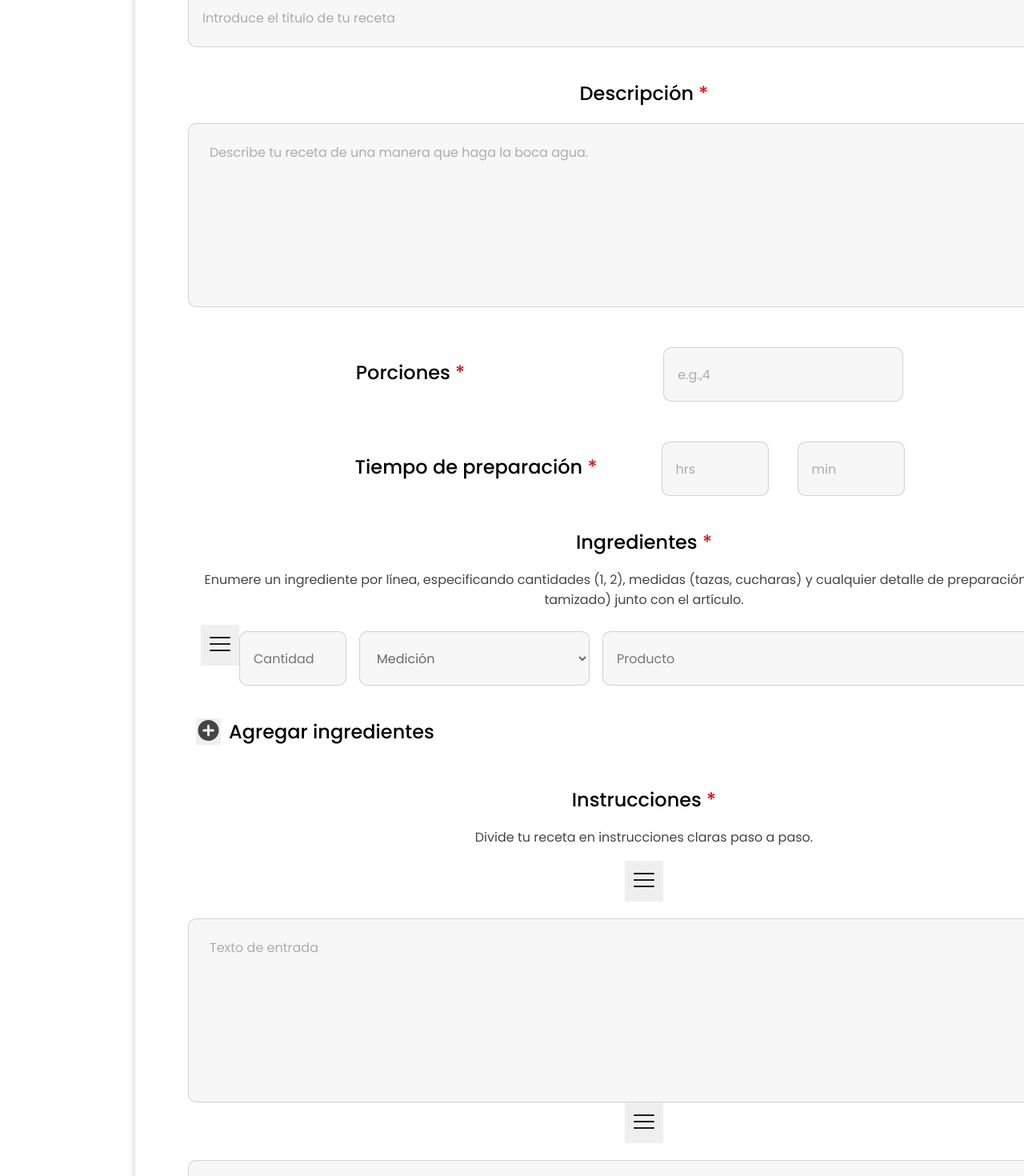
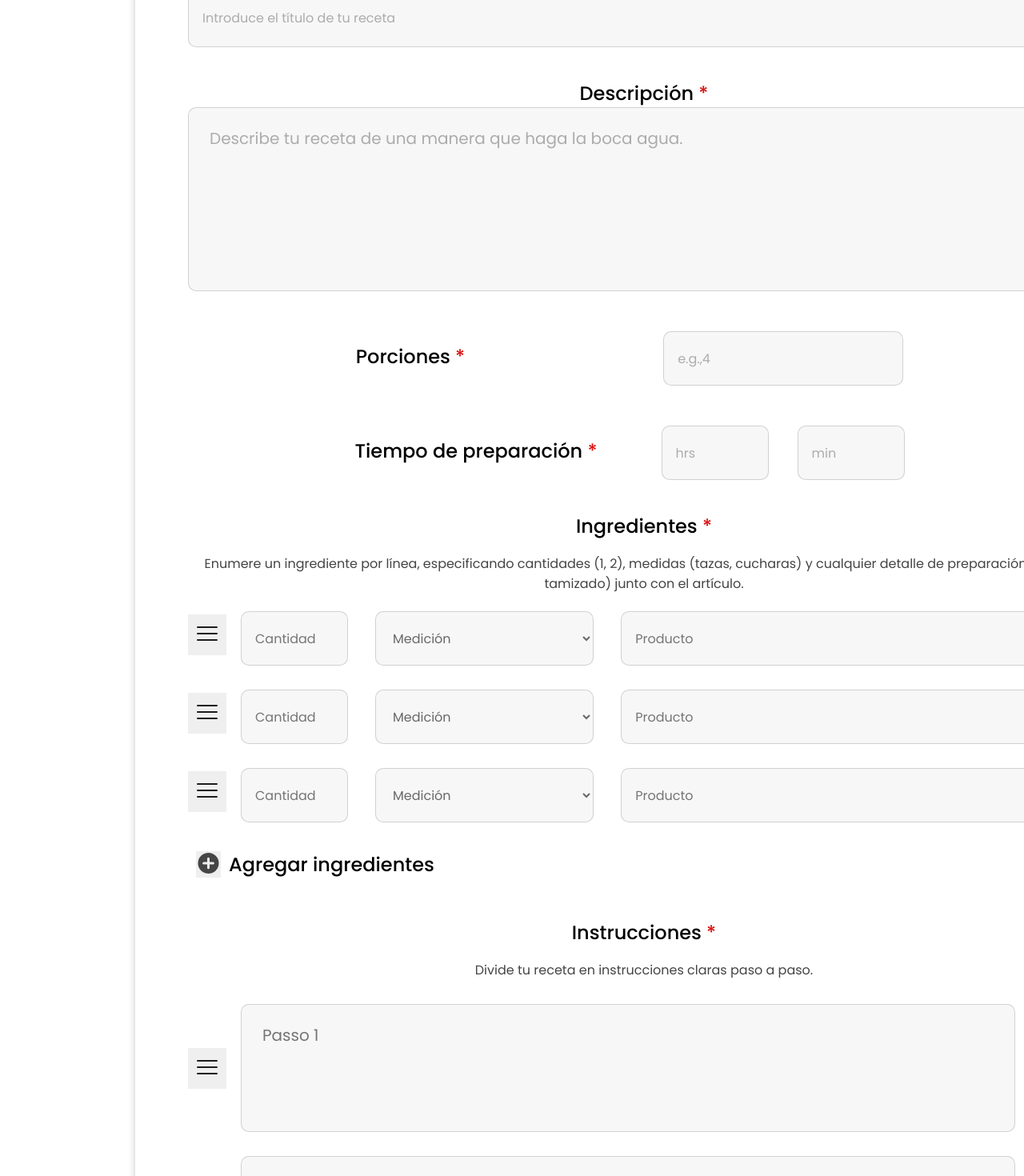
Before and after one commit to joao-victor-f/receitas-projeto-de-ensino, a React (Vite) app: page /criar-receitas in a window 1280 px wide. Shown: the part 900-2370 px from the top of the page at 80% size. Built offline with nearby package versions, Linux system fonts and the light colour scheme.

Commit message:
Finalizado (só falta a interatividade)

```diff
--- a/src/paginas/CriarReceitas/Criar-receitas.tsx
+++ b/src/paginas/CriarReceitas/Criar-receitas.tsx
@@ -41,6 +41,7 @@ export default function CriarReceitas() {
                 <div id={styles.moduloInputNomeIngrediente}>
                     <label id={styles.labelNomeIngrediente} className={styles.required}>Ingredientes</label>
                     <p id={styles.descricaoLabel}>Enumere un ingrediente por línea, especificando cantidades (1, 2), medidas (tazas, cucharas) y cualquier detalle de preparación (picado, tamizado) junto con el artículo.</p>
+                    <div id={styles.InputAgregarIngrediente}>
                         <button><img src={ReOrder} alt="botão reOrder I" /></button>
                         <input type="text" id={styles.inputCantidad} placeholder="Cantidad" />
                         <select id={styles.inputMedicion} name="Medicion">
@@ -51,6 +52,31 @@ export default function CriarReceitas() {
                         </select>
                         <input type="text" id={styles.inputProducto} placeholder="Producto" />
                         <button><img src={botaoRemover} alt="botão remover I" /></button>
+                    </div>
+                    <div id={styles.InputAgregarIngrediente}>
+                        <button><img src={ReOrder} alt="botão reOrder I" /></button>
+                        <input type="text" id={styles.inputCantidad} placeholder="Cantidad" />
+                        <select id={styles.inputMedicion} name="Medicion">
+                            <option value="Titulo">Medición</option>
+                            <option value="g">G</option>
+                            <option value="kg">KG</option>
+                            <option value="hg">HG</option>
+                        </select>
+                        <input type="text" id={styles.inputProducto} placeholder="Producto" />
+                        <button><img src={botaoRemover} alt="botão remover I" /></button>
+                    </div>
+                    <div id={styles.InputAgregarIngrediente}>
+                        <button><img src={ReOrder} alt="botão reOrder I" /></button>
+                        <input type="text" id={styles.inputCantidad} placeholder="Cantidad" />
+                        <select id={styles.inputMedicion} name="Medicion">
+                            <option value="Titulo">Medición</option>
+                            <option value="g">G</option>
+                            <option value="kg">KG</option>
+                            <option value="hg">HG</option>
+                        </select>
+                        <input type="text" id={styles.inputProducto} placeholder="Producto" />
+                        <button><img src={botaoRemover} alt="botão remover I" /></button>
+                    </div>
                     <div id={styles.botaoAddIngrediente}>
                         <button><img src={botaoAdicionar} alt="botão adicionar I" /></button>
                         <span>Agregar ingredientes</span>
@@ -59,17 +85,19 @@ export default function CriarReceitas() {
                 <div id={styles.moduloInputNomeIngrediente}>
                     <label id={styles.labelNomeIngrediente} className={styles.required}>Instrucciones</label>
                     <p id={styles.descricaoLabel}>Divide tu receta en instrucciones claras paso a paso.</p>
-                    <div id={styles.botaoReOrder}>
+                    <div id={styles.InputPassos}>
                         <button><img src={ReOrder} alt="botão re-order" /></button>
+                        <input type="text" id={styles.inputDescPasso} placeholder="Passo 1" />
+                        <button><img src={botaoRemover} alt="botão remover I" /></button>
                     </div>
-                    <input type="text" id={styles.inputDescricao} placeholder="Texto de entrada" />
-                    <div id={styles.botaoReOrder}>
+                    <div id={styles.InputPassos}>
                         <button><img src={ReOrder} alt="botão re-order" /></button>
+                        <input type="text" id={styles.inputDescPasso} placeholder="Passo 2" />
+                        <button><img src={botaoRemover} alt="botão remover I" /></button>
                     </div>
-                    <input type="text" id={styles.inputDescricao} placeholder="Texto de entrada" />
                     <div id={styles.botaoAddIngrediente}>
                         <button><img src={botaoAdicionar} alt="botão adicionar I" /></button>
-                        <span>Agregar ingredientes</span>
+                        <span>Agregar paso</span>
                     </div>
                 </div>
                 <div id={styles.moduloInputNomeIngrediente}>
--- a/src/paginas/CriarReceitas/criar-receitas.module.css
+++ b/src/paginas/CriarReceitas/criar-receitas.module.css
@@ -1,6 +1,6 @@
 #moduloExternoCriarIngredientes {
     width: 1272px;
-    height: 3200px;
+    height: 3300px;
     margin: 100px auto 80px auto;
     box-shadow: 0px 0px 10px #00000038;
     border-radius: 10px;
@@ -101,6 +101,17 @@
     line-height: normal;
 }
 
+#InputPassos {
+    margin-top: 30px;
+    margin-bottom: 30px;
+    display: flex;
+    width: 1136px;
+    justify-content: center;
+    align-items: center;
+    gap: 18px;
+    flex-shrink: 0;
+}
+
 #inputNomeIngrediente {
     width: 1140px;
     height: 74px;
@@ -110,6 +121,17 @@
     border-radius: 10px;
     margin-top: 10px;
     padding-left: 17px;
+}
+
+#InputAgregarIngrediente {
+    margin-bottom: 30px;
+    display: flex;
+    width: 1136px;
+    height: 68px;
+    justify-content: center;
+    align-items: center;
+    gap: 18px;
+    flex-shrink: 0;
 }
 
 #inputPorciones {
@@ -192,18 +214,43 @@
 }
 
 #inputDescricao {
-    display: flex;
     width: 1140px;
     height: 230px;
-    flex-direction: column;
-    align-items: flex-start;
-    gap: 6px;
+    display: flex;
+    padding: 24px 26px 106px 26px;
+    justify-content: center;
+    align-items: center;
+    flex: 1 0 0;
+    align-self: stretch;
+    border-radius: 10px;
     border: 1px solid #45454536;
     background-color: #82828211;
-    font-family: 'Poppins';
+    color: var(--Light-Grey, #000000);
+    font-family: Poppins;
+    font-size: 20px;
+    font-style: normal;
+    font-weight: 400;
+    line-height: normal;
+}
+
+#inputDescPasso{
+    width: 1012px;
+    height: 160px;
+    display: flex;
+    padding: 24px 26px 106px 26px;
+    justify-content: center;
+    align-items: center;
+    flex: 1 0 0;
+    align-self: stretch;
     border-radius: 10px;
-    margin-top: 20px;
-    position: relative;
+    border: 1px solid #45454536;
+    background-color: #82828211;
+    color: var(--Light-Grey, #000000);
+    font-family: Poppins;
+    font-size: 20px;
+    font-style: normal;
+    font-weight: 400;
+    line-height: normal;
 }
 
 #inputNomeIngrediente::placeholder {
@@ -245,6 +292,7 @@
     font-family: "Poppins";
     font-size: 24px;
     font-weight: 500;
+    margin-top: 60px;
 }
 
 #labelPorciones {
```
Lines whose indentation alone changed are shown as unchanged.
